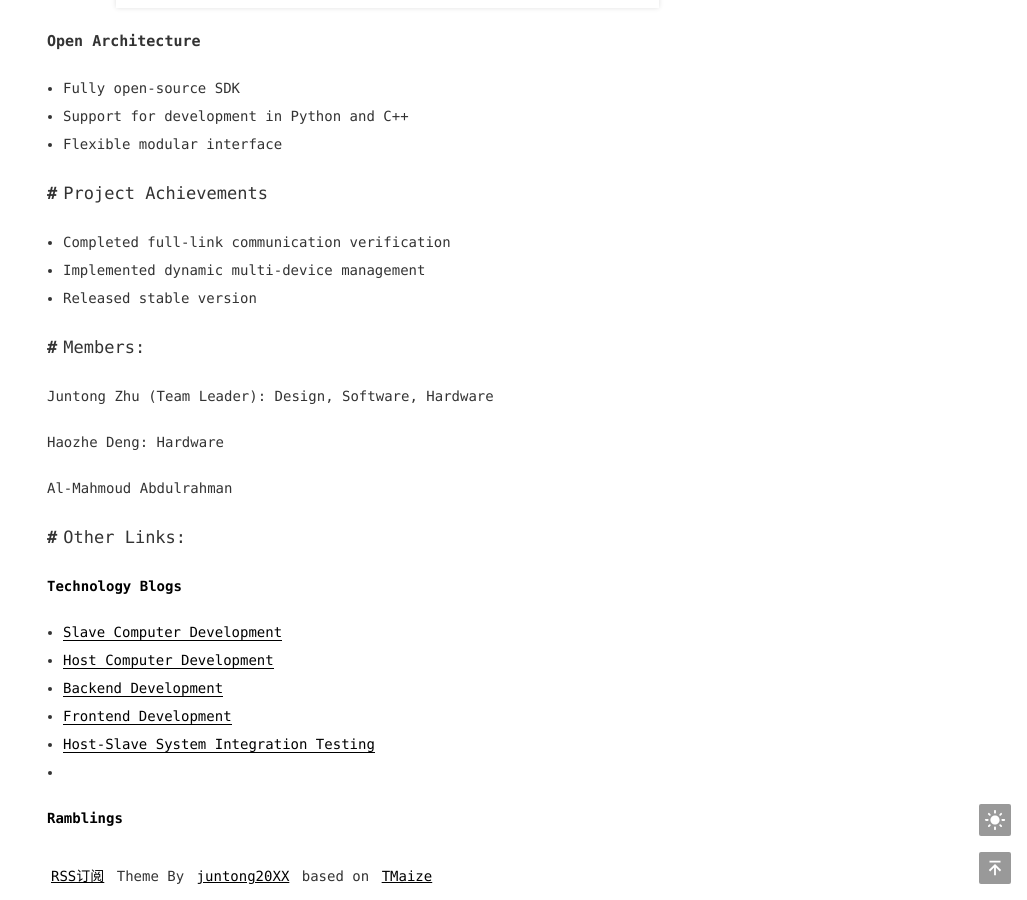
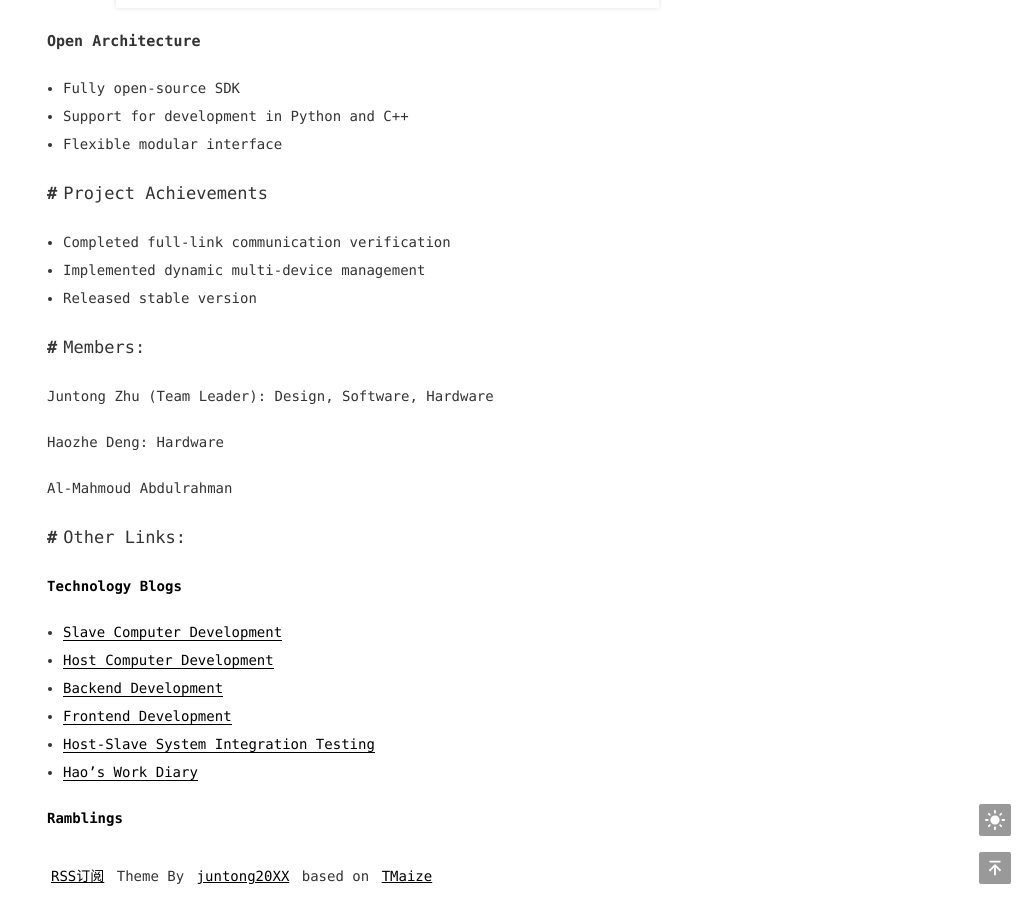
Before and after one commit to juntong20XX/juntong20XX.github.io, a Jekyll site: the page built from _posts/2025-02-25-year-2-project-index_en.md, in a window 1280 px wide and 900 px high, scrolled down 2374 px. Shown: the whole window, without its empty margins (253-1280 px from the left). Built offline with Jekyll 4.4.1, drawn with Linux system fonts in a browser that asks for light colours.

Commit message:
add Hao's blog link

```diff
--- a/_posts/2025-02-25-year-2-project-index_en.md
+++ b/_posts/2025-02-25-year-2-project-index_en.md
@@ -62,6 +62,6 @@ Al-Mahmoud Abdulrahman
 - [Backend Development](https://juntong20xx.github.io/posts/2025/02/20/Year-2-Project-Backend-Development.html)
 - [Frontend Development](https://juntong20xx.github.io/posts/2025/02/20/Year-2-Project-Frontend-Development.html)
 - [Host-Slave System Integration Testing](https://juntong20xx.github.io/posts/2025/02/22/Year-2-Project-Final-Version-Host-Slave-System-Integration-Testing.html)
--
+- [Hao's Work Diary](https://haoyuanpurple.blogspot.com/2025/02/font-face-font-familytimes-new-roman.html)
 
 **Ramblings**
```
